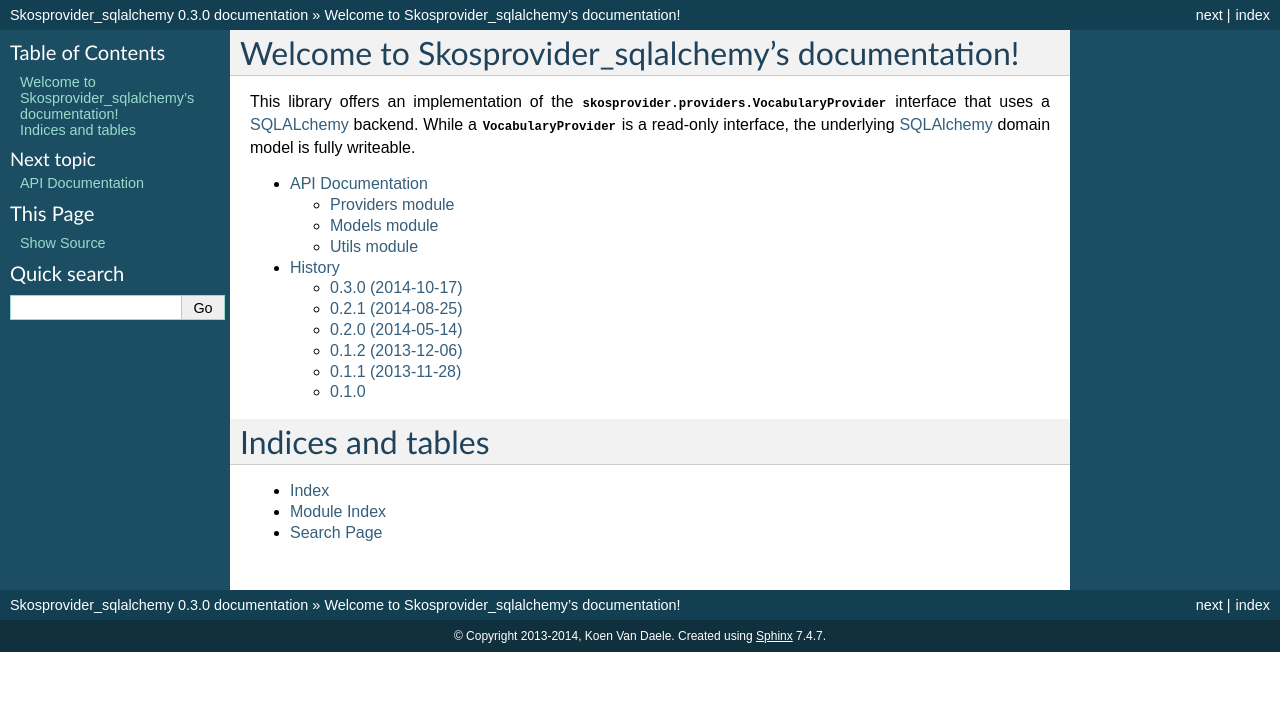
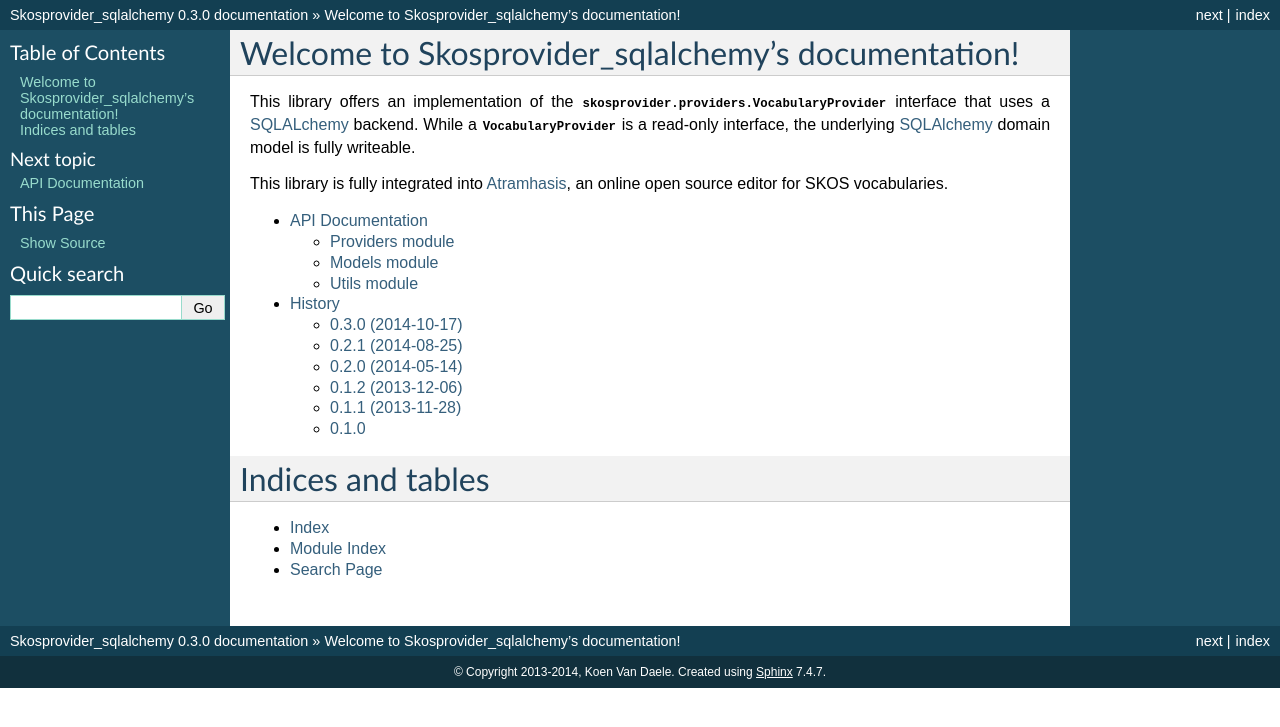
Before and after one commit to OnroerendErfgoed/skosprovider_sqlalchemy, a Sphinx documentation site: the page built from docs/index.rst, in a window 1280 px wide. Shown: the top 727 px of the page. Built offline with Sphinx 7.4.7, drawn with Linux system fonts in a browser that asks for light colours.

Commit message:
Add reference to Atramhasis.

```diff
--- a/docs/index.rst
+++ b/docs/index.rst
@@ -13,6 +13,9 @@
 a read-only interface, the underlying SQLAlchemy_ domain model is fully
 writeable.
 
+This library is fully integrated into Atramhasis_, an online open source
+editor for :term:`SKOS` vocabularies.
+
 .. toctree::
    :maxdepth: 2
 
@@ -20,6 +23,7 @@
    changes
 
 .. _SQLAlchemy: http://docs.sqlalchemy.org/
+.. _Atramhasis: https://atramhasis.readthedocs.org
 
 Indices and tables
 ==================
```
